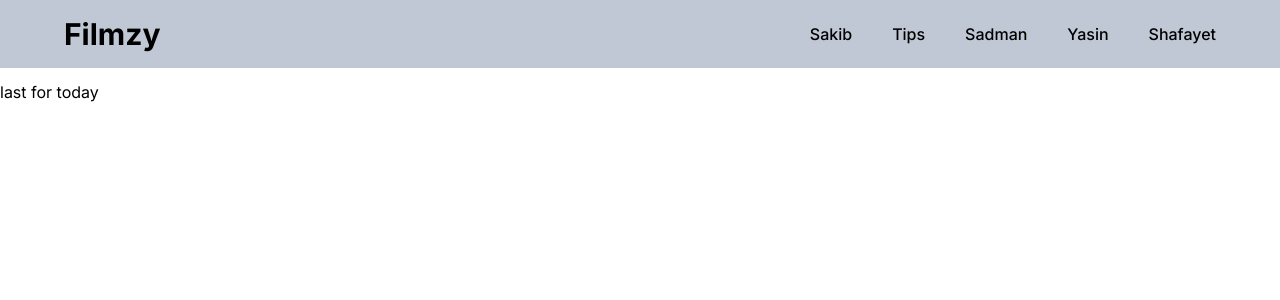
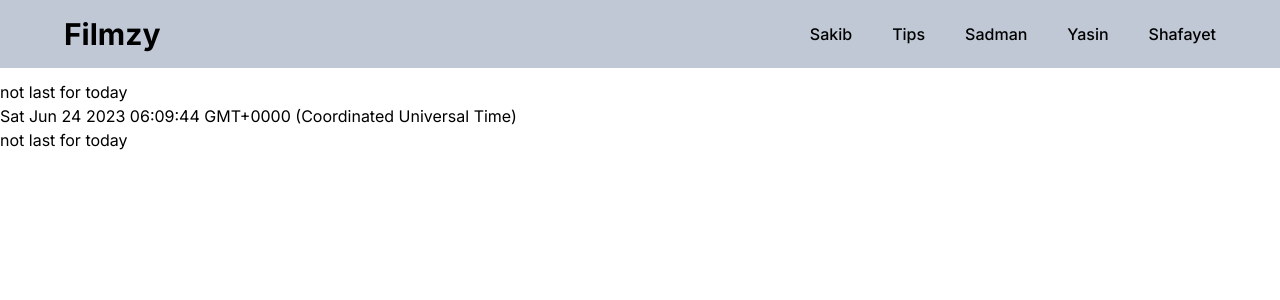
Before and after one commit to sadmanador/new_group_next_app, a Next.js app: page /morshed in a window 1280 px wide. Shown: the top 300 px of the page. Built offline with nearby package versions, Linux system fonts and the light colour scheme.

Commit message:
added text before and after date

```diff
--- a/app/morshed/page.tsx
+++ b/app/morshed/page.tsx
@@ -3,7 +3,9 @@ import React from 'react';
 const Morshed = () => {
   return (
     <div>
-      <p>last for today</p>
+      <p>not last for today</p>
+      <p>{ Date()}</p>
+      <p> not last for today</p>
     </div>
   );
 };
```
